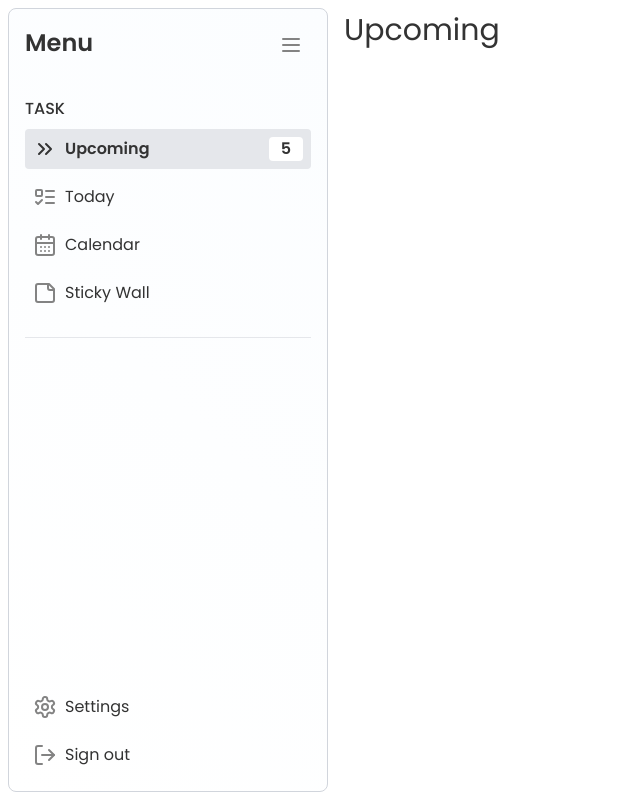
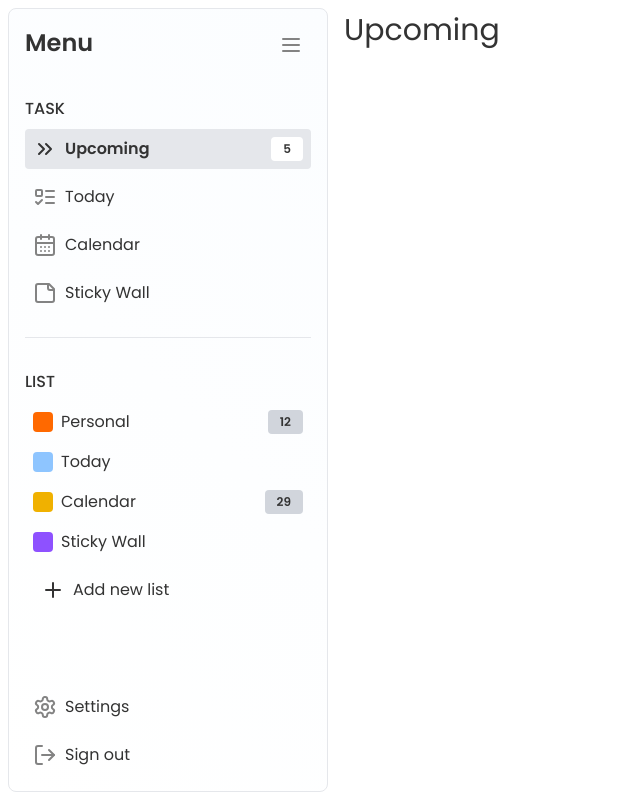
Before and after one commit to lioncio1229/my-todo, a Next.js app: page /main in a window 1280 px wide. Shown: the whole page, without its empty margins (0-640 px from the left). Built offline with nearby package versions, Linux system fonts and the light colour scheme.

Commit message:
Add task group manager UI

```diff
--- a/src/components/layout/sidebar.tsx
+++ b/src/components/layout/sidebar/index.tsx
@@ -9,57 +9,13 @@ import {
     Settings,
     LogOut,
 } from "lucide-react";
-import Link from "next/link";
 import { usePathname } from "next/navigation";
-import clsx from "clsx";
-import IconButton from "../ui/icon-button";
-import Divider from "../ui/divider";
+import IconButton from "../../ui/icon-button";
+import Divider from "../../ui/divider";
+import NavItem from "./nav-item";
+import TaskGroup from "./task-group";
 
-type SidebarListItemProps = {
-    href: string;
-    icon: React.ReactNode;
-    label: string;
-    count?: number;
-};
-
-function SidebarListItem({ href, icon, label, count }: SidebarListItemProps) {
-    const pathname = usePathname();
-    const isActive = pathname === href;
-
-    return (
-        <li>
-            <Link
-                href={href}
-                className={clsx(
-                    "flex items-center justify-between gap-2 rounded-sm p-2 text-gray-900 hover:bg-gray-100",
-                    {
-                        "bg-gray-200 font-semibold hover:bg-gray-200": isActive,
-                    },
-                )}
-            >
-                <div
-                    className={clsx("flex items-center gap-2", {
-                        "[&_svg]:text-primary-text": isActive,
-                    })}
-                >
-                    {icon}
-                    <span>{label}</span>
-                </div>
-                {count && (
-                    <div
-                        className={clsx("rounded-sm bg-gray-300 px-3", {
-                            "bg-white": isActive,
-                        })}
-                    >
-                        {count}
-                    </div>
-                )}
-            </Link>
-        </li>
-    );
-}
-
-const taskList: SidebarListItemProps[] = [
+const taskList = [
     {
         label: "Upcoming",
         href: "/main",
@@ -83,7 +39,7 @@ const taskList: SidebarListItemProps[] = [
     },
 ];
 
-const userPreferences: SidebarListItemProps[] = [
+const userPreferences = [
     {
         label: "Settings",
         href: "#",
@@ -97,8 +53,10 @@ const userPreferences: SidebarListItemProps[] = [
 ];
 
 export default function Sidebar() {
+    const pathname = usePathname();
+
     return (
-        <nav className="h-full w-full rounded-lg border-1 border-gray-300 bg-linear-45 from-[#F3F4F6]/0 to-[#FBFDFF] p-4">
+        <nav className="h-full w-full rounded-lg border-1 border-gray-200 bg-linear-45 from-[#F3F4F6]/0 to-[#FBFDFF] p-4">
             <div className="flex h-full w-full flex-col gap-6">
                 <div className="flex justify-between">
                     <h2 className="font-semibold">Menu</h2>
@@ -110,15 +68,27 @@ export default function Sidebar() {
                     <h4 className="py-2 font-medium">TASK</h4>
                     <ul className="flex flex-col gap-2">
                         {taskList.map((item) => (
-                            <SidebarListItem key={item.label} {...item} />
+                            <NavItem
+                                key={item.label}
+                                {...item}
+                                active={item.href === pathname}
+                            />
                         ))}
                     </ul>
                 </div>
                 <Divider />
+                <div>
+                    <h4 className="py-2 font-medium">LIST</h4>
+                    <TaskGroup />
+                </div>
                 <div className="mt-auto">
                     <ul className="flex flex-col gap-2">
                         {userPreferences.map((item) => (
-                            <SidebarListItem key={item.label} {...item} />
+                            <NavItem
+                                key={item.label}
+                                {...item}
+                                active={item.href === pathname}
+                            />
                         ))}
                     </ul>
                 </div>
--- /dev/null
+++ b/src/components/layout/sidebar/nav-item.tsx
@@ -0,0 +1,53 @@
+import clsx from "clsx";
+import Link from "next/link";
+
+export type NavItemProps = {
+    href: string;
+    icon?: React.ReactNode;
+    label: string;
+    count?: number;
+    active?: boolean;
+};
+
+export default function NavItem({
+    href,
+    icon,
+    label,
+    count,
+    active = false,
+}: NavItemProps) {
+    return (
+        <li>
+            <Link
+                href={href}
+                className={clsx(
+                    "flex items-center justify-between gap-2 rounded-sm p-2 text-gray-900 hover:bg-gray-100",
+                    {
+                        "bg-gray-200 font-semibold hover:bg-gray-200": active,
+                    },
+                )}
+            >
+                <div
+                    className={clsx("flex items-center gap-2", {
+                        "[&_svg]:text-primary-text": active,
+                    })}
+                >
+                    {icon}
+                    <span>{label}</span>
+                </div>
+                {count && (
+                    <div
+                        className={clsx(
+                            "rounded-sm bg-gray-300 px-3 py-1 text-xs font-semibold",
+                            {
+                                "bg-white": active,
+                            },
+                        )}
+                    >
+                        {count}
+                    </div>
+                )}
+            </Link>
+        </li>
+    );
+}
--- /dev/null
+++ b/src/components/layout/sidebar/task-group.tsx
@@ -0,0 +1,128 @@
+"use client";
+
+import { useState } from "react";
+import clsx from "clsx";
+import NavItem from "./nav-item";
+import Button from "@/components/ui/button";
+import { Plus } from "lucide-react";
+import Textfield from "@/components/ui/textfield";
+
+const groupList = [
+    {
+        label: "Personal",
+        icon: <div className="size-[20px] rounded-sm bg-orange-500"></div>,
+        count: 12,
+    },
+    {
+        label: "Today",
+        icon: <div className="size-[20px] rounded-sm bg-blue-300"></div>,
+    },
+    {
+        label: "Calendar",
+        icon: <div className="size-[20px] rounded-sm bg-yellow-500"></div>,
+        count: 29,
+    },
+    {
+        label: "Sticky Wall",
+        icon: <div className="size-[20px] rounded-sm bg-violet-500"></div>,
+    },
+];
+
+const predefinedColors = [
+    "bg-red-500",
+    "bg-orange-500",
+    "bg-yellow-500",
+    "bg-green-500",
+    "bg-blue-500",
+    "bg-purple-500",
+    "bg-pink-500",
+    "bg-indigo-500",
+];
+
+function AddGroup({
+    onSave,
+    onCancel,
+}: {
+    onSave?: (formData: FormData) => void;
+    onCancel?: () => void;
+}) {
+    return (
+        <form
+            action={onSave}
+            className="space-y-5 rounded border border-gray-200 p-2"
+        >
+            <Textfield
+                name="groupName"
+                variantSize="small"
+                outlineWidth="thin"
+                autoFocus
+            />
+            <div className="flex items-center justify-between gap-2">
+                {predefinedColors.map((color) => (
+                    <input
+                        key={color}
+                        type="radio"
+                        name="color"
+                        className={clsx(
+                            `size-[20px] rounded-sm ${color} cursor-pointer appearance-none checked:shadow-[0_0_0_2px_var(--color-white),0_0_0_4px_var(--color-gray-300)]`,
+                        )}
+                        aria-label={`Select color ${color}`}
+                    ></input>
+                ))}
+            </div>
+            <div className="flex items-center justify-end gap-2">
+                <Button
+                    type="button"
+                    variant="outlined"
+                    color="secondaryText"
+                    size="small"
+                    fullWidth={false}
+                    onClick={onCancel}
+                >
+                    Cancel
+                </Button>
+                <Button
+                    type="submit"
+                    color="primary"
+                    size="small"
+                    fullWidth={false}
+                >
+                    Save
+                </Button>
+            </div>
+        </form>
+    );
+}
+
+export default function TaskGroup() {
+    const [addGroupOpen, setAddGroupOpen] = useState(false);
+
+    return (
+        <div>
+            <ul className="pb-2">
+                {groupList.map((item) => (
+                    <NavItem
+                        key={item.label}
+                        href="/main/group"
+                        icon={item.icon}
+                        label={item.label}
+                        count={item.count}
+                    />
+                ))}
+            </ul>
+            {!addGroupOpen ? (
+                <Button
+                    variant="text"
+                    color="primaryText"
+                    startIcon={<Plus className="text-inherit" />}
+                    fullWidth={false}
+                    onClick={() => setAddGroupOpen(true)}
+                >
+                    Add new list
+                </Button>
+            ) : (
+                <AddGroup onCancel={() => setAddGroupOpen(false)} />
+            )}
+        </div>
+    );
+}
--- a/src/components/ui/button.tsx
+++ b/src/components/ui/button.tsx
@@ -21,6 +21,8 @@ type Props = Omit<
     size?: Size;
     loading?: boolean;
     fullWidth?: boolean;
+    startIcon?: React.ReactNode;
+    endIcon?: React.ReactNode;
 };
 
 export default function Button({
@@ -31,12 +33,11 @@ export default function Button({
     loading,
     fullWidth = true,
     onClick,
+    startIcon,
+    endIcon,
     children,
     ...rest
 }: Props) {
-    const baseClasses =
-        "cursor-pointer rounded p-2 transition-colors duration-500";
-
     const mapClass = {
         contained: {
             primary: "bg-primary-main hover:bg-primary-dark text-white",
@@ -50,24 +51,30 @@ export default function Button({
             secondaryText: "bg-gray-100 hover:bg-gray-200 text-secondary-text",
         },
         outlined: {
-            primary: "border-1 border-primary-main text-primary-main",
-            secondary: "border-1 border-secondary-main text-secondary-main",
-            success: "border-1 border-green-600 text-green-600",
-            error: "border-1 border-red-500 text-red-600",
-            warning: "border-1 border-amber-400 text-amber-400",
-            info: "border-1 border-blue-500 text-blue-500",
-            primaryText: "border-1 border-gray-200 text-primary-text",
-            secondaryText: "border-1 border-gray-100 text-secondary-text",
+            primary:
+                "border-1 border-primary-main text-primary-main hover:bg-primary-main/10",
+            secondary:
+                "border-1 border-secondary-main text-secondary-main hover:bg-secondary-main/10",
+            success:
+                "border-1 border-green-600 text-green-600 hover:bg-green-600/10",
+            error: "border-1 border-red-500 text-red-600 hover:bg-red-500/10",
+            warning:
+                "border-1 border-amber-400 text-amber-400 hover:bg-amber-400/10",
+            info: "border-1 border-blue-500 text-blue-500 hover:bg-blue-500/10",
+            primaryText:
+                "border-1 border-gray-200 text-primary-text hover:bg-gray-100",
+            secondaryText:
+                "border-1 border-gray-100 text-secondary-text hover:bg-gray-100",
         },
         text: {
-            primary: "text-primary-main",
-            secondary: "text-secondary-main",
-            success: "text-green-600",
-            error: "text-red-500",
-            warning: "text-amber-400",
-            info: "text-blue-500",
-            primaryText: "text-primary-text",
-            secondaryText: "text-secondary-text",
+            primary: "text-primary-main hover:bg-primary-main/5",
+            secondary: "text-secondary-main hover:bg-secondary-main/5",
+            success: "text-green-600 hover:bg-green-600/5",
+            error: "text-red-500 hover:bg-red-500/5",
+            warning: "text-amber-400 hover:bg-amber-400/5",
+            info: "text-blue-500 hover:bg-blue-500/5",
+            primaryText: "text-primary-text hover:bg-gray-100",
+            secondaryText: "text-secondary-text hover:bg-gray-50",
         },
     };
 
@@ -81,7 +88,7 @@ export default function Button({
         <button
             {...rest}
             className={clsx(
-                baseClasses,
+                "flex cursor-pointer items-center justify-center gap-2 rounded p-2 transition-colors duration-500",
                 mapClass[variant][color],
                 sizeClasses[size],
                 { "w-full": fullWidth },
@@ -89,7 +96,9 @@ export default function Button({
             disabled={disabled || loading}
             onClick={onClick}
         >
-            {loading ? <span>Loading...</span> : children}
+            {startIcon}
+            {children}
+            {endIcon}
         </button>
     );
 }
```
Also changed, not shown: src/components/ui/textfield.tsx (+35 -6 lines).
